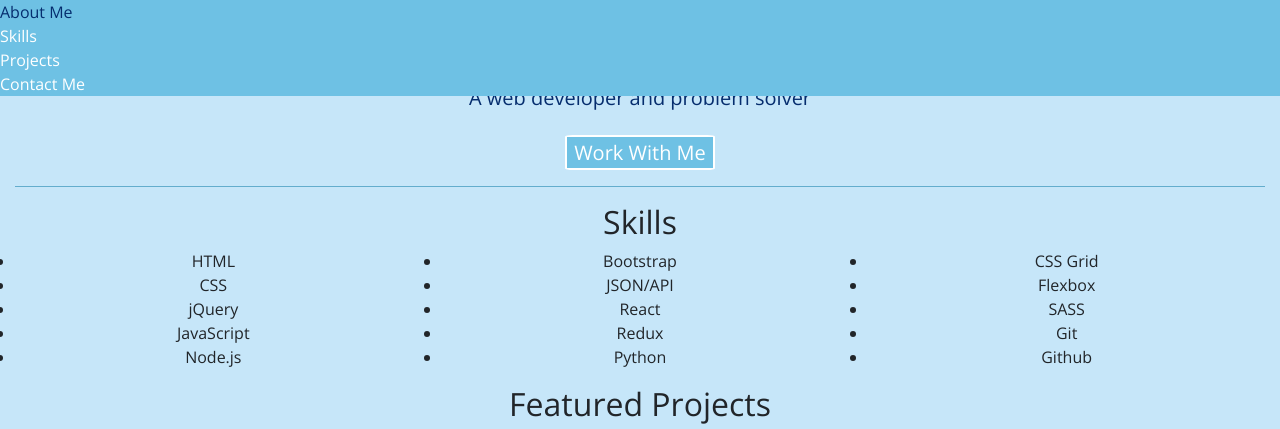
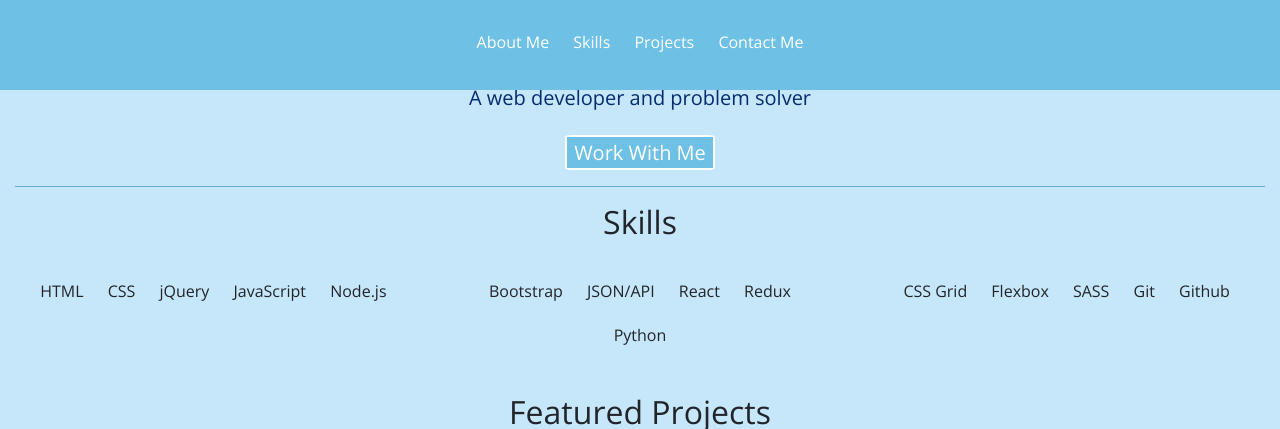
Before and after one commit to dianawallace/personal-portfolio-site, a plain HTML site: page index.html in a window 1280 px wide. Shown: the top 429 px of the page. Drawn offline with nearby package versions, Linux system fonts and the light colour scheme.

Commit message:
added css to list items

```diff
--- a/css/style.css
+++ b/css/style.css
@@ -58,3 +58,16 @@ nav ul li a:hover {
   color: #052D6E;
   text-decoration: none;
 }
+
+ul {
+  list-style-type: none;
+  padding: 20px 15px;
+  text-align: center;
+}
+
+
+li {
+  display: inline-block;
+  margin: 0px;
+  padding: 10px;
+}
```
